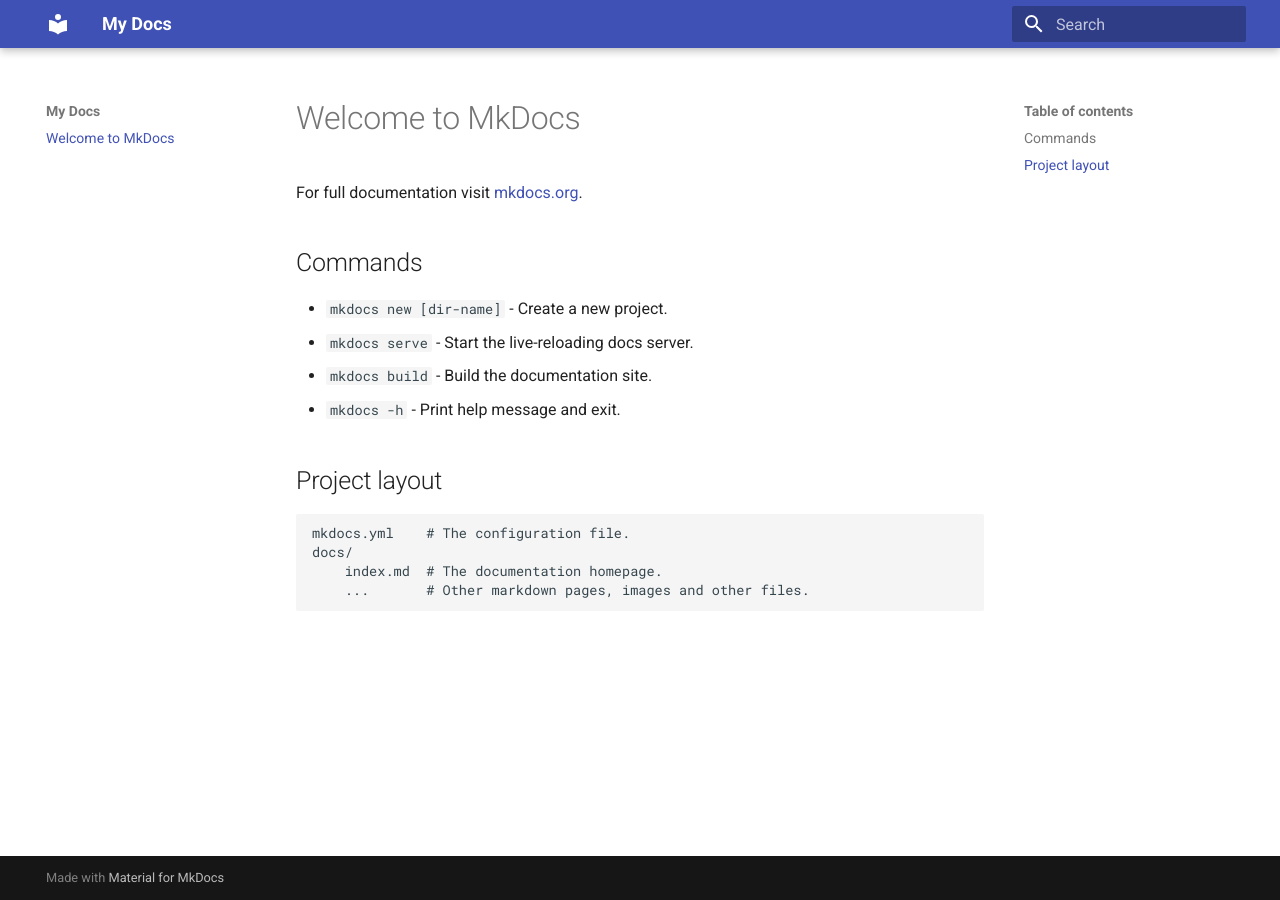
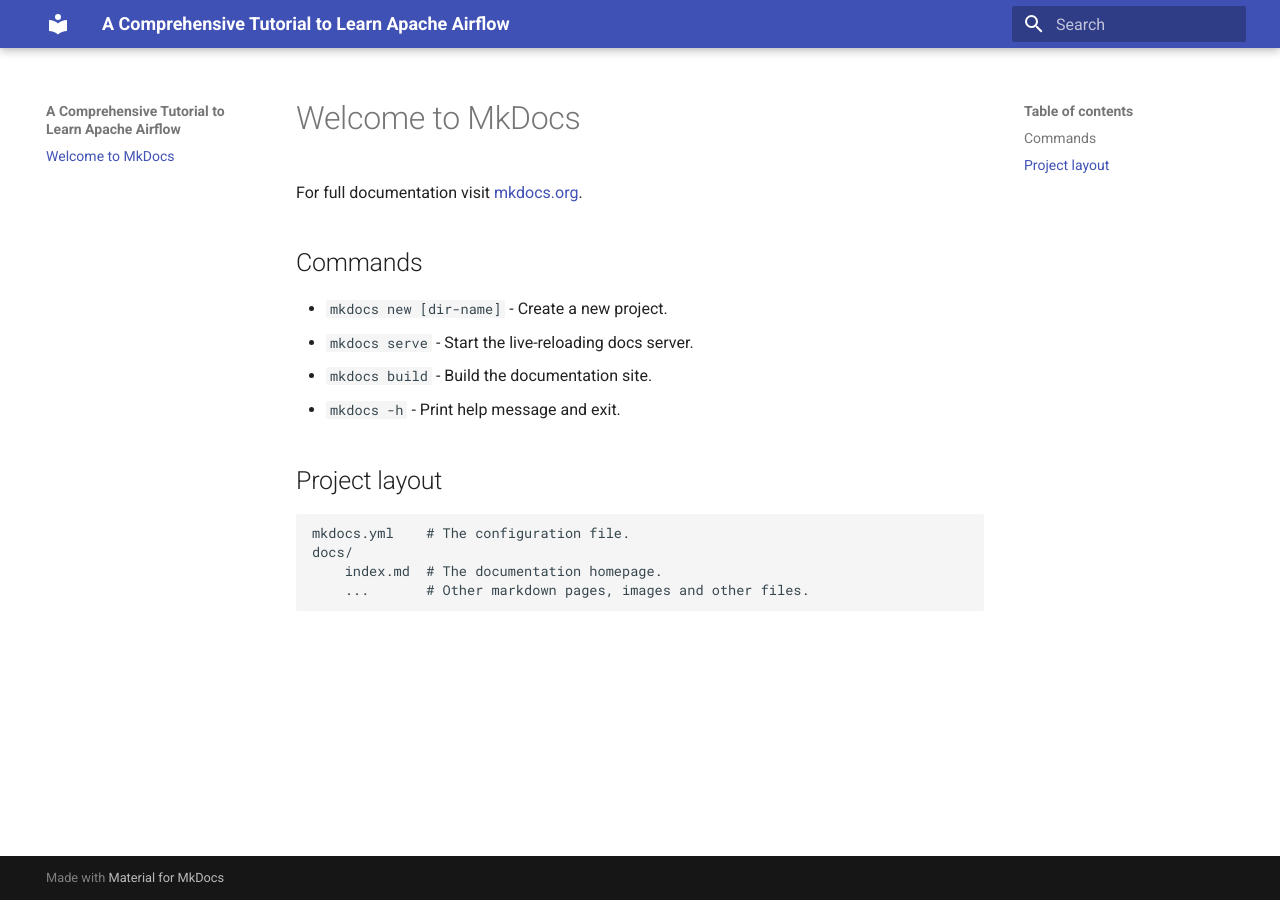
Before and after one commit to zkan/apache-airflow-tutorial, an MkDocs documentation site: the page built from docs/index.md, in a window 1280 px wide. Built offline with MkDocs 1.6.1 and Material for MkDocs 9.7.7, drawn with Linux system fonts in a browser that asks for light colours.

Commit message:
Change site name

```diff
--- a/mkdocs.yml
+++ b/mkdocs.yml
@@ -1,4 +1,4 @@
-site_name: My Docs
+site_name: A Comprehensive Tutorial to Learn Apache Airflow
 site_url: https://mydomain.org/mysite
 theme:
   name: material
```
